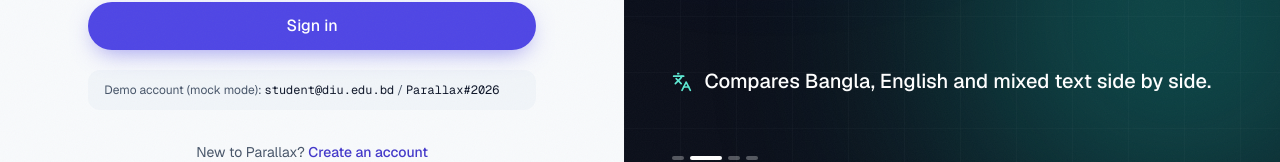
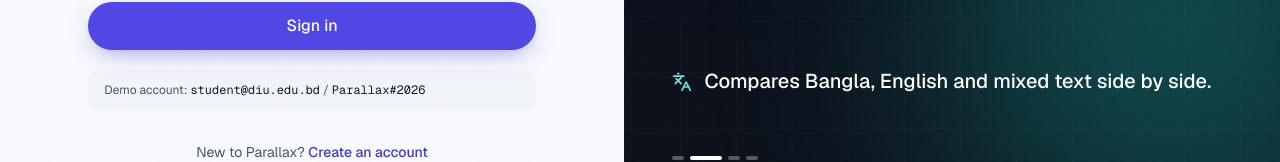
Before and after one commit to KhandakerSamin/Parallax, a Next.js app in the folder frontend/: page /sign-in in a window 1280 px wide. Shown: the part 544-706 px from the top of the page. Built offline with nearby package versions, Linux system fonts and the light colour scheme; no server answers.

Commit message:
fix(frontend): drop 'mock mode' from the demo account hint
The demo accounts now exist on the real backend too (seed script), so
the hint applies in both modes.

```diff
--- a/frontend/components/auth/SignInForm.tsx
+++ b/frontend/components/auth/SignInForm.tsx
@@ -129,7 +129,7 @@ export function SignInForm() {
       </Button>
 
       <p id="signin-demo" className="bg-muted text-muted-foreground rounded-xl px-4 py-3 text-xs">
-        Demo account (mock mode):{" "}
+        Demo account:{" "}
         <span className="text-foreground font-mono">student@diu.edu.bd</span> /{" "}
         <span className="text-foreground font-mono">Parallax#2026</span>
       </p>
```
